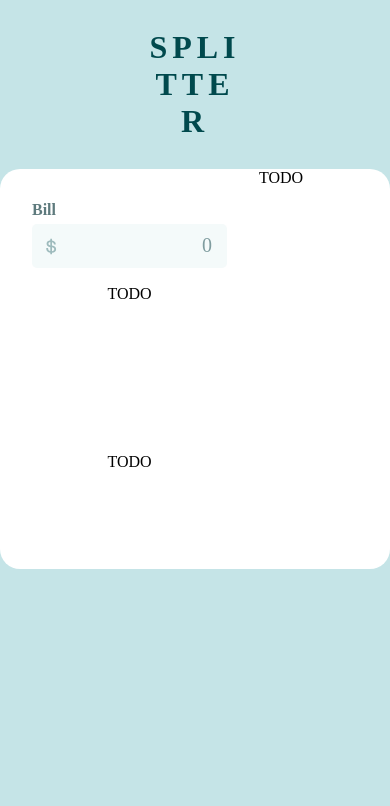
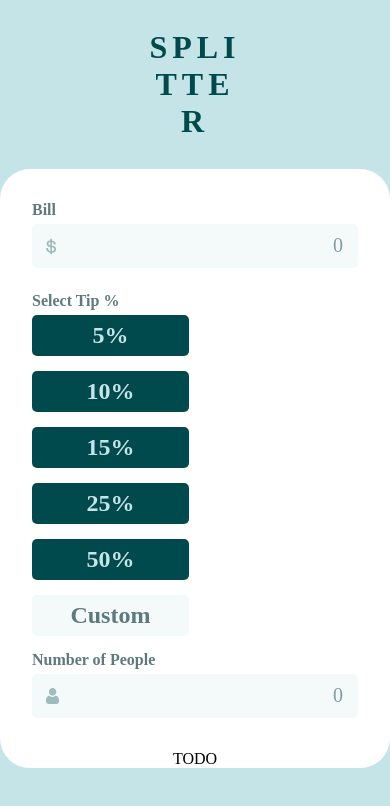
Before and after one commit to emmi/fem-tip-calculator, a React (Create React App) app in the folder my-app/: page / in a window 390 px wide. Shown: the top 806 px of the page. Built offline with nearby package versions, Linux system fonts and the light colour scheme.

Commit message:
responsivity for left panel

```diff
--- a/my-app/src/App.css
+++ b/my-app/src/App.css
@@ -8,14 +8,26 @@
   --white: hsl(0, 0%, 100%);
 }
 
+html {
+  overflow-x: hidden;
+  background-color: var(--secondary-cyan-4);
+}
+
 body {
+  box-sizing: border-box;
   font-family: "Space Mono";
+  margin: 0;
+  display: block;
+  width: 100vw;
+  height: 100vh;
 }
 
 .App {
   text-align: center;
 
-  background-color: var(--secondary-cyan-4);
+  width: 100vw;
+  margin: 0;
+  padding: 0;
   width: 100vw;
   height: 100vh;
 }
@@ -46,7 +58,7 @@ body {
   height: 400px;
   margin: 0 auto;
 
-  border-radius: 20px;
+  border-radius: 30px;
 }
 
 .settings {
@@ -62,14 +74,14 @@ body {
   flex-direction: column;
 }
 
-.bill label {
+.settings label {
   text-align: left;
   font-weight: 700;
   margin-bottom: 5px;
   color: var(--secondary-cyan-2);
 }
 
-.bill-input {
+input {
   border-radius: 5px;
   border: none;
   padding: 7px 15px;
@@ -78,21 +90,78 @@ body {
   font-family: "Space Mono";
   font-size: 20px;
   color: var(--secondary-cyan-3);
-  background: url(./images/icon-dollar.svg) no-repeat scroll 14px 14px;
-  background-color: var(--secondary-cyan-5);
 }
 
-.bill-input::placeholder {
+input::placeholder {
   color: var(--secondary-cyan-3);
+}
+
+.input-field--dollar {
+  background: url(./images/icon-dollar.svg) var(--secondary-cyan-5) no-repeat
+    scroll 14px 14px;
+}
+
+.input-field--person {
+  background: url(./images/icon-person.svg) var(--secondary-cyan-5) no-repeat
+    scroll 14px 14px;
 }
 
 .tip-selector {
   flex: 2;
+  display: flex;
+  margin-top: 1.5em;
+  flex-direction: column;
+}
+
+.tip-amount-buttons {
+  display: flex;
+  flex-direction: row;
+  flex-wrap: wrap;
+  margin: 0 -10px 0 0;
+}
+
+.button {
+  background-color: var(--secondary-cyan-1);
+  border: 0;
+  box-shadow: unset;
+  padding: 7px;
+  margin: 0 10px 10px 0;
+  border-radius: 5px;
+  font-family: "Space Mono";
+  font-weight: 700;
+  color: var(--secondary-cyan-4);
+  width: 30%;
+  font-size: 20px;
+}
+
+.button--light {
+  background-color: var(--secondary-cyan-5);
+  color: var(--secondary-cyan-2);
 }
 
 .people-count {
   flex: 1;
+  display: flex;
+  flex-direction: column;
 }
 
-.results {
+@media only screen and (max-width: 600px) {
+  .calculator {
+    flex-direction: column;
+    height: auto;
+  }
+
+  .settings {
+    width: auto;
+  }
+
+  .tip-amount-buttons {
+    margin: 0 -15px 0 0;
+  }
+
+  .button {
+    width: 46%;
+    margin: 0 15px 15px 0;
+    font-size: 24px;
+  }
 }
--- a/my-app/src/App.tsx
+++ b/my-app/src/App.tsx
@@ -14,12 +14,31 @@ function App() {
             <input
               type="text"
               id="bill"
-              className="bill-input"
+              className="input-field--dollar"
               placeholder="0"
             ></input>
           </div>
-          <div className="tip-selector">TODO</div>
-          <div className="people-count">TODO</div>
+          <div className="tip-selector">
+            <label htmlFor="tip-amount">Select Tip %</label>
+            <div className="tip-amount-buttons">
+              {/* TODO: make this dynamic */}
+              <button className="button">5%</button>
+              <button className="button">10%</button>
+              <button className="button">15%</button>
+              <button className="button">25%</button>
+              <button className="button">50%</button>
+              <button className="button button--light">Custom</button>
+            </div>
+          </div>
+          <div className="people-count">
+            <label htmlFor="people-count">Number of People</label>
+            <input
+              type="text"
+              id="people-count"
+              className="input-field--person"
+              placeholder="0"
+            ></input>
+          </div>
         </div>
         <div className="results">TODO</div>
       </div>
```
